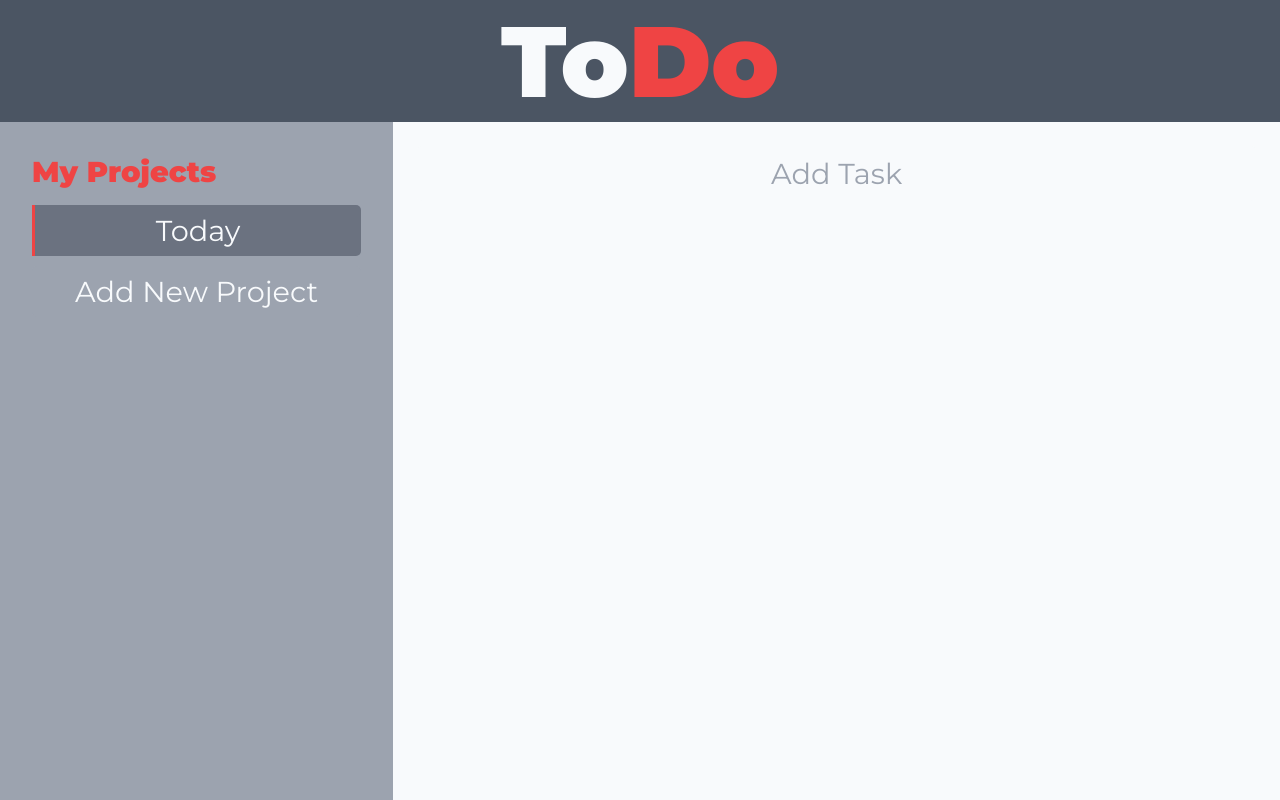
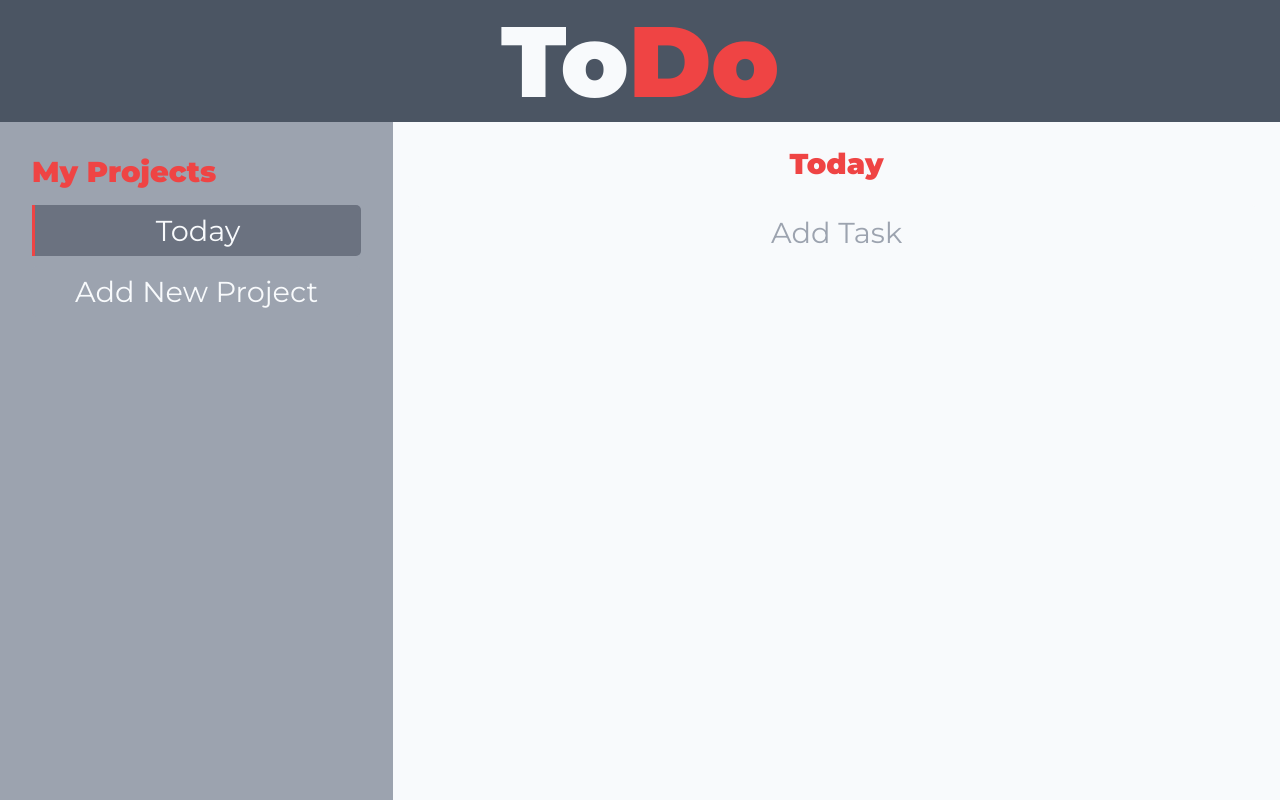
Before and after one commit to MichaelHalaj/Todo-List, a website built with webpack: page dist/index.html in a window 1280 px wide. Both pictures are taken after a click on the button "Today". Built offline with nearby package versions, Linux system fonts and the light colour scheme.

Commit message:
Display project name at top

```diff
--- a/src/index.js
+++ b/src/index.js
@@ -93,6 +93,12 @@ function createNewProject(projectTitle) {
   myProjectsTitle.appendChild(newProjectNode);
   newProjectNode.addEventListener('click', () => {
     removeAllChildren(todoListNode);
+    const projectTitleContainerNode = document.createElement('div');
+    projectTitleContainerNode.classList.add('todo-list-project-title');
+    const projectTitleNode = document.createElement('div');
+    projectTitleNode.innerText = newProject.getProjectTitle;
+    projectTitleContainerNode.appendChild(projectTitleNode);
+    todoListNode.appendChild(projectTitleContainerNode);
     newProject.getTaskList.forEach((task) => {
       const taskNode = createTaskItemNode(task);
       todoListNode.appendChild(taskNode);
--- a/src/styles.css
+++ b/src/styles.css
@@ -322,3 +322,12 @@ textarea:focus-visible {
 .due-date-display {
     margin-left: auto;
 }
+.todo-list-project-title {
+    display: flex;
+    justify-content: center;
+    align-items: center;
+    color:#ef4444;
+    font-weight: 900;
+    padding-bottom: 8px;
+    font-size: 1.8rem;
+}
```
Also changed, not shown: dist/main.js.
